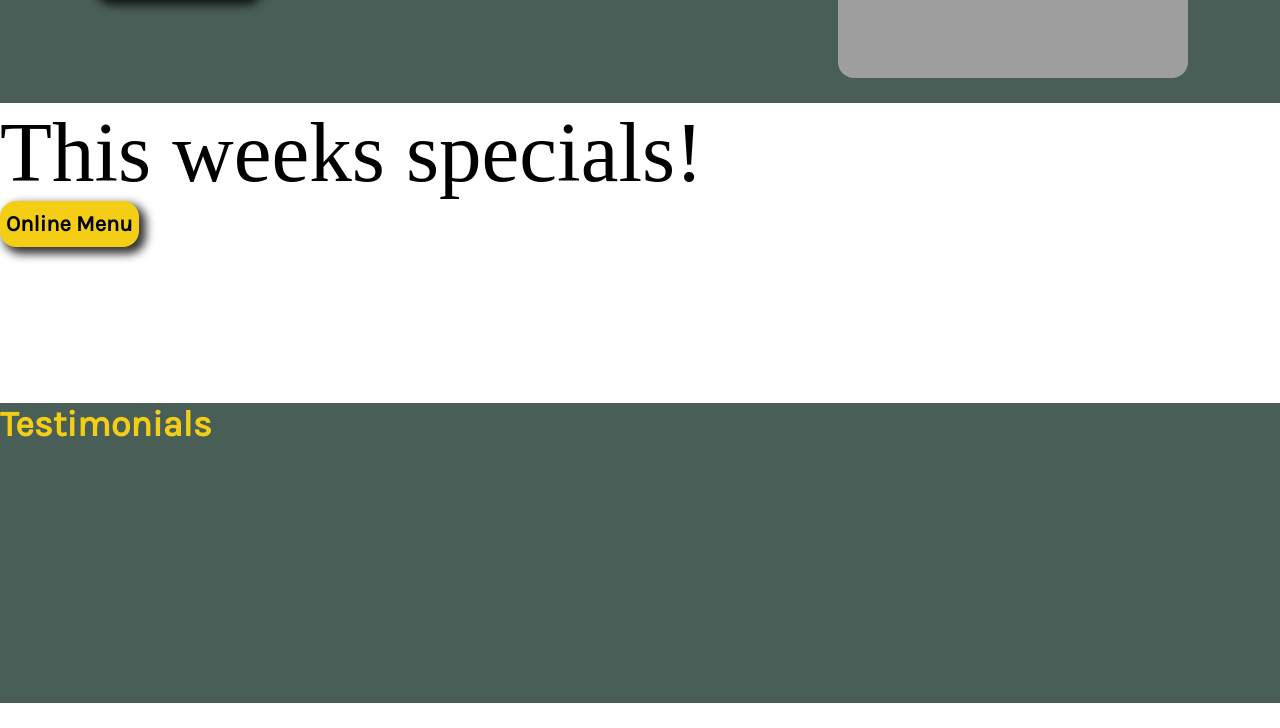
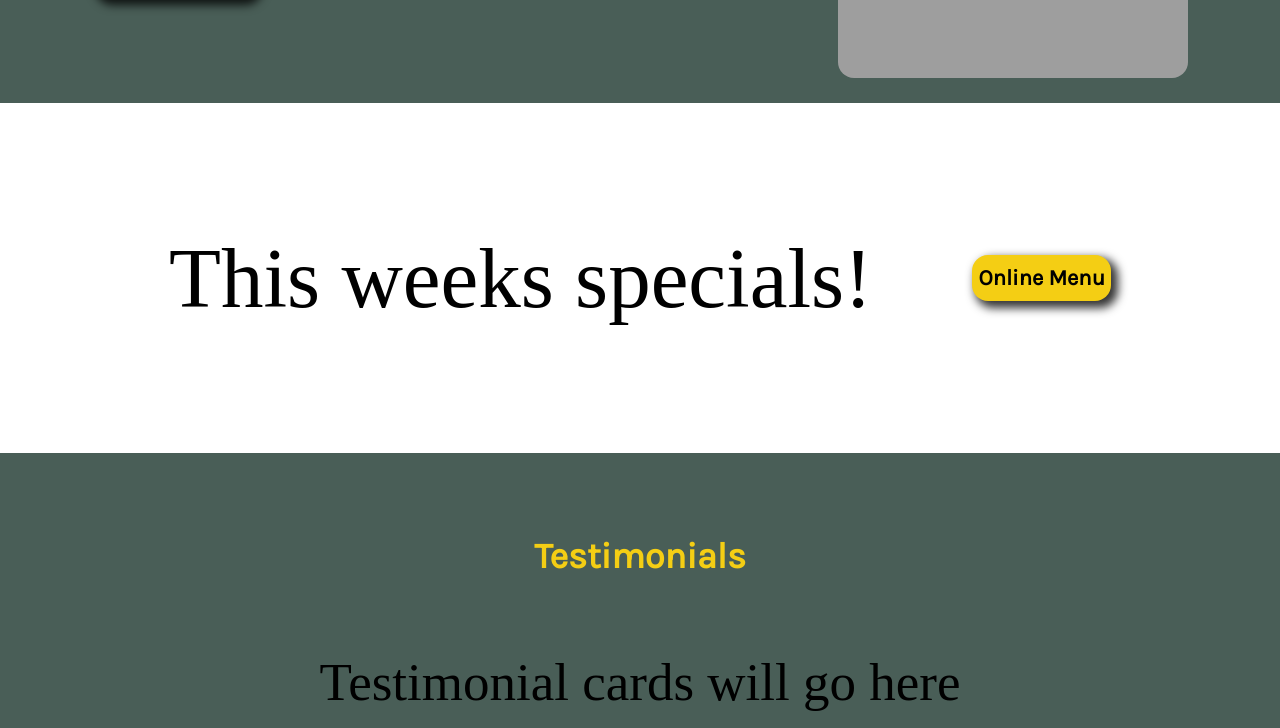
Before and after one commit to horoserp/Capstone, a React (Create React App) app: page / in a window 1280 px wide. Shown: the part 537-1265 px from the top of the page. Built offline with nearby package versions, Linux system fonts and the light colour scheme; grey boxes are pictures that could not be loaded; a web font is replaced by a local one.

Commit message:
Begin styling highlights component. Begin styling testimonial component.

```diff
--- a/src/App.css
+++ b/src/App.css
@@ -66,11 +66,25 @@ section:nth-of-type(1) > div > h1 {
     color: #f4ce14;
 }
 
+section:nth-of-type(1) > img ,div > img {
+    height: 350px;
+    width: 245px;
+    border-radius: 16px;
+}
+
+section:nth-of-type(1) > img {
+    height: 500px;
+    width: 350px;
+}
+
 section:nth-of-type(2) {
+    gap: 0px 100px;
     min-height: 300px;
 }
 
 section:nth-of-type(3) {
+    flex-direction: column;
+    gap: 100px 0px;
     background-color: #495e57;
     min-height: 300px;
 }
@@ -84,17 +98,6 @@ section:nth-of-type(3) > h1 {
     font-size: 36px;
     font-weight: bold;
     color: #f4ce14;
-}
-
-section:nth-of-type(1) > img ,div > img {
-    height: 350px;
-    width: 245px;
-    border-radius: 16px;
-}
-
-section:nth-of-type(1) > img {
-    height: 500px;
-    width: 350px;
 }
 
 footer {
--- a/src/Components/Highlights.js
+++ b/src/Components/Highlights.js
@@ -21,7 +21,7 @@ const menuItems = [
 
 function Highlights() {
     return (
-        <section>
+        <section className="container">
             <h1>This weeks specials!</h1>
             <button>Online Menu</button>
         </section>
--- a/src/Components/Testimonials.js
+++ b/src/Components/Testimonials.js
@@ -1,7 +1,8 @@
 function Testimonials() {
     return(
-        <section>
+        <section className="container">
             <h1>Testimonials</h1>
+            <h2>Testimonial cards will go here</h2>
         </section>
     );
 }
```
